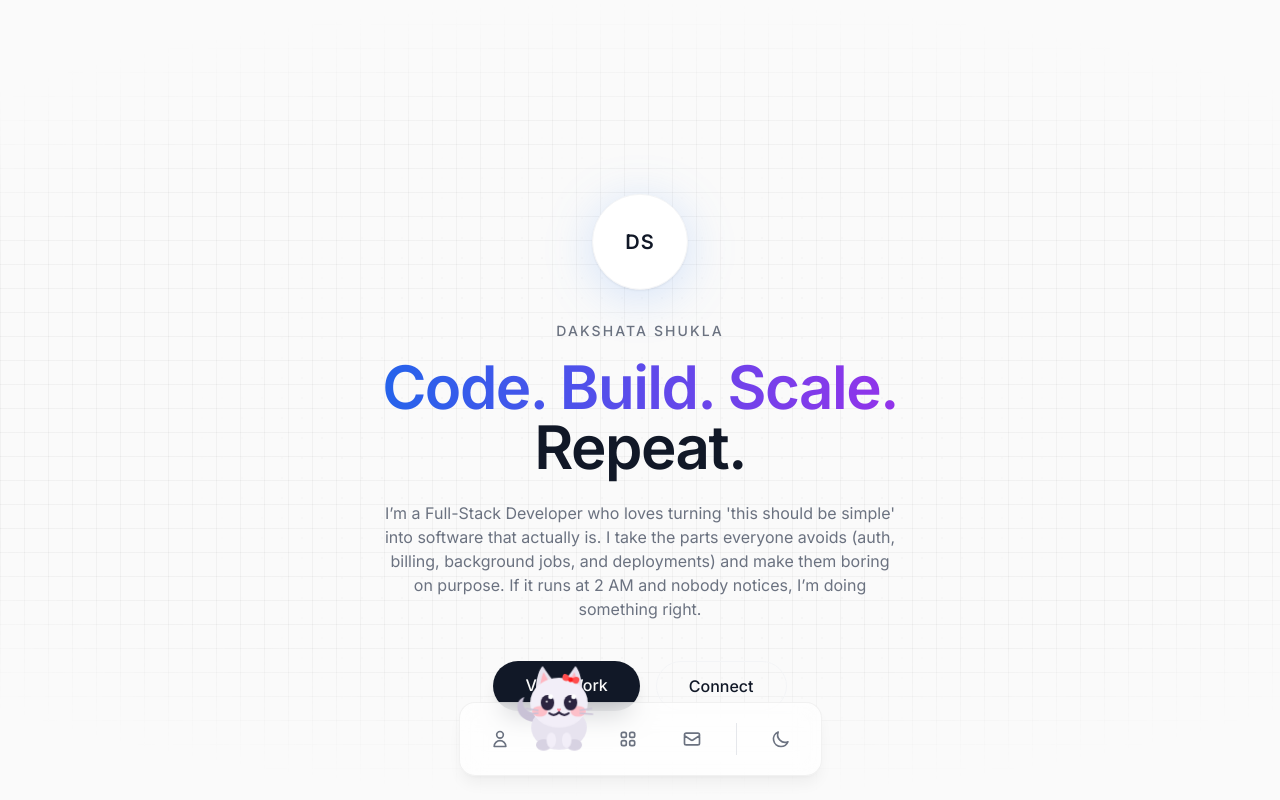
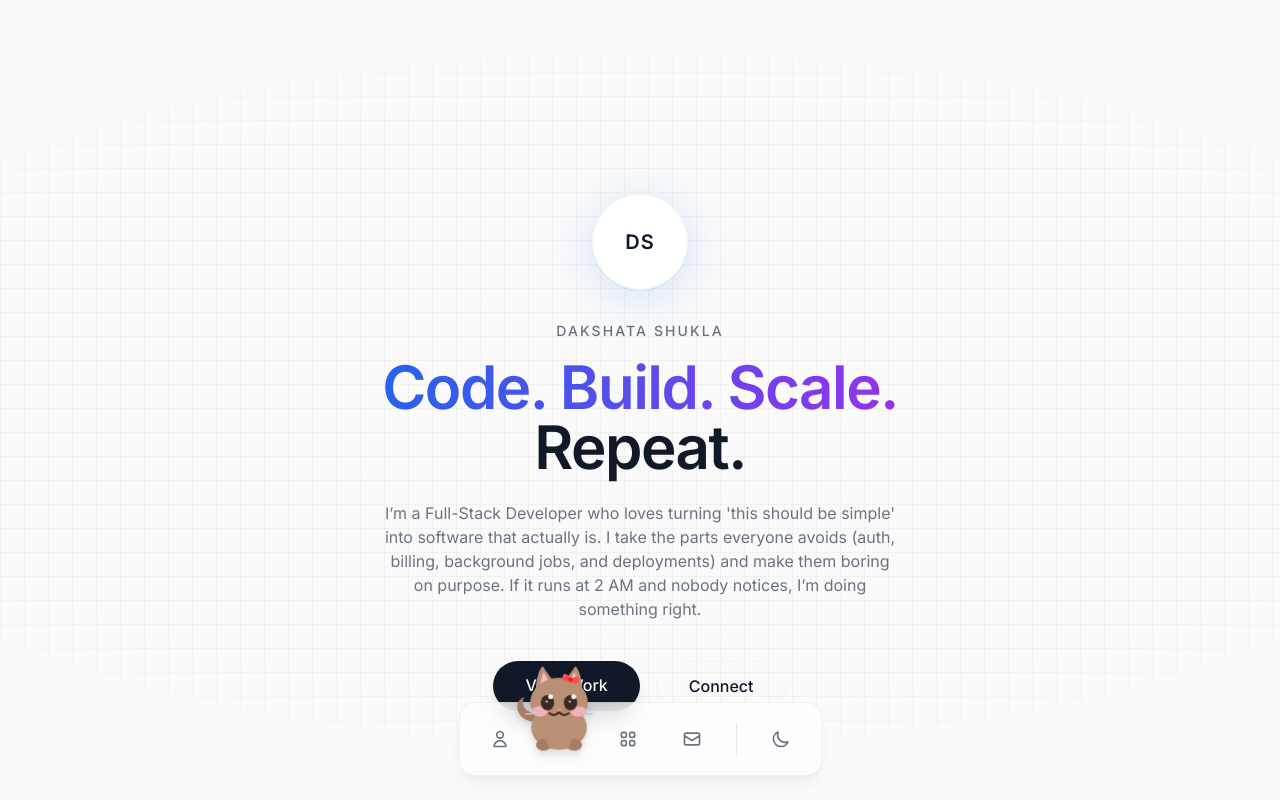
Before and after one commit to Dakshata-23/my-portfolio, a React (Vite) app: page / in a window 1280 px wide. Shown: the top 800 px of the page. Built offline with nearby package versions, Linux system fonts and the light colour scheme.

Commit message:
style: updated cute cat light mode color to fawn brown and added drop shadow

```diff
--- a/components/CuteCat.tsx
+++ b/components/CuteCat.tsx
@@ -1,7 +1,17 @@
-import React, { useEffect, useRef, useState } from 'react';
+import React, { useEffect, useRef, useState, useContext } from 'react';
+import { ThemeContext } from '../App';
 import MEOW_SRC from '../assets/sound_garage-cat-meow-8-fx-306184.mp3';
 
 const CuteCat: React.FC = () => {
+  const { theme } = useContext(ThemeContext);
+  const isLight = theme === 'light';
+
+  // Dynamic Cat Colors based on Theme
+  const cBody = isLight ? '#b89076' : '#e6e6fa';    // Soft fawn/latte brown
+  const cShadow = isLight ? '#a67c62' : '#d8d8f6';  // Slightly darker brown for tail/legs
+  const cEyeBase = isLight ? '#3d2b1f' : '#2b2440'; // Very dark brown for eyes
+  const cEyeGlint = '#ffffff';
+
   const catRef = useRef<HTMLDivElement>(null);
   const [soundOn, setSoundOn] = useState(false);
   const [isHidden, setIsHidden] = useState(false);
@@ -413,35 +423,35 @@ const CuteCat: React.FC = () => {
         onClick={handleCatClick}
         onMouseEnter={() => stateRef.current.isHovered = true}
         onMouseLeave={() => stateRef.current.isHovered = false}
-        className="fixed z-[100] cursor-pointer"
+        className="fixed z-[100] cursor-pointer drop-shadow-lg"
         style={{ left: catState.x, top: catState.y, transform: 'translate(-50%, -50%)', width: '96px', height: '96px', willChange: 'transform, left, top' }}
         title="pet me"
       >
         <svg viewBox="0 0 100 100" style={{ width: '100%', height: '100%', display: 'block', overflow: 'visible', transform: catState.flip ? 'scaleX(-1)' : 'none' }} className={catState.bob ? 'cat-bob' : ''}>
           {/* Tail */}
-          <path className="cat-tail" d="M24 66 C 4 64, 2 44, 14 40 C 8 52, 20 56, 26 58 Z" fill="#c9c2d6" />
+          <path className="cat-tail" d="M24 66 C 4 64, 2 44, 14 40 C 8 52, 20 56, 26 58 Z" fill={cShadow} />
 
           {/* Body */}
-          <ellipse cx="50" cy="72" rx="29" ry="23" fill="#e7e3ef" />
+          <ellipse cx="50" cy="72" rx="29" ry="23" fill={cBody} />
 
           {/* Back Paws */}
-          <ellipse cx="34" cy="90" rx="8" ry="6" fill="#d7d2e2" />
-          <ellipse cx="66" cy="90" rx="8" ry="6" fill="#d7d2e2" />
+          <ellipse cx="34" cy="90" rx="8" ry="6" fill={cShadow} />
+          <ellipse cx="66" cy="90" rx="8" ry="6" fill={cShadow} />
 
           {/* Front Paws (Cuter!) */}
-          <ellipse cx="42" cy="85" rx="5" ry="8" fill="#f2eef8" />
-          <ellipse cx="58" cy="85" rx="5" ry="8" fill="#f2eef8" />
+          <ellipse cx="42" cy="85" rx="5" ry="8" fill={cBody} />
+          <ellipse cx="58" cy="85" rx="5" ry="8" fill={cBody} />
 
           {/* Ears */}
-          <path d="M26 32 C26 20 30 10 33 8 C38 15 42 22 50 28 Z" fill="#e7e3ef" />
-          <path d="M74 32 C74 20 70 10 67 8 C62 15 58 22 50 28 Z" fill="#e7e3ef" />
+          <path d="M26 32 C26 20 30 10 33 8 C38 15 42 22 50 28 Z" fill={cBody} />
+          <path d="M74 32 C74 20 70 10 67 8 C62 15 58 22 50 28 Z" fill={cBody} />
 
           {/* Inner Ears (Pinker) */}
           <path d="M30 30 C31 22 33 16 34 14 C36 18 39 24 43 28 Z" fill="#ffb6c1" />
           <path d="M70 30 C69 22 67 16 66 14 C64 18 61 24 57 28 Z" fill="#ffb6c1" />
 
           {/* Head (Rounder & wider) */}
-          <ellipse cx="50" cy="46" rx="30" ry="26" fill="#f2eef8" />
+          <ellipse cx="50" cy="46" rx="30" ry="26" fill={cBody} />
 
           {/* Big Pink Cheeks */}
           <ellipse cx="30" cy="55" rx="8" ry="5.5" fill="#ffb6c1" opacity="0.85" />
@@ -450,28 +460,28 @@ const CuteCat: React.FC = () => {
           {/* Open/Normal Eyes (Bigger, starry) */}
           <g style={{ display: catState.happy || catState.sleep ? 'none' : 'block' }}>
             {/* Left Eye Base */}
-            <ellipse cx="38" cy="46" rx="7" ry="8" fill="#2b2440" style={{ transform: catState.blink ? 'scaleY(0.1)' : 'none', transformOrigin: 'center', transformBox: 'fill-box' }} />
+            <ellipse cx="38" cy="46" rx="7" ry="8" fill={cEyeBase} style={{ transform: catState.blink ? 'scaleY(0.1)' : 'none', transformOrigin: 'center', transformBox: 'fill-box' }} />
             {/* Right Eye Base */}
-            <ellipse cx="62" cy="46" rx="7" ry="8" fill="#2b2440" style={{ transform: catState.blink ? 'scaleY(0.1)' : 'none', transformOrigin: 'center', transformBox: 'fill-box' }} />
+            <ellipse cx="62" cy="46" rx="7" ry="8" fill={cEyeBase} style={{ transform: catState.blink ? 'scaleY(0.1)' : 'none', transformOrigin: 'center', transformBox: 'fill-box' }} />
 
             {/* Eye Glints (Cuteness!) - only these move to look around */}
             <g style={{ transform: `translate(${catState.eyeOffsetX}px, ${catState.eyeOffsetY}px)` }}>
-              <circle cx="40" cy="43" r="2.5" fill="#fff" />
-              <circle cx="36" cy="48" r="1" fill="#fff" />
+              <circle cx="40" cy="43" r="2.5" fill={cEyeGlint} />
+              <circle cx="36" cy="48" r="1" fill={cEyeGlint} />
 
-              <circle cx="64" cy="43" r="2.5" fill="#fff" />
-              <circle cx="60" cy="48" r="1" fill="#fff" />
+              <circle cx="64" cy="43" r="2.5" fill={cEyeGlint} />
+              <circle cx="60" cy="48" r="1" fill={cEyeGlint} />
             </g>
           </g>
 
           {/* Happy Eyes (^ ^) */}
-          <g style={{ display: catState.happy ? 'block' : 'none' }} fill="none" stroke="#2b2440" strokeWidth="3.5" strokeLinecap="round">
+          <g style={{ display: catState.happy ? 'block' : 'none' }} fill="none" stroke={cEyeBase} strokeWidth="3.5" strokeLinecap="round">
             <path d="M32 48 Q38 39 44 48" />
             <path d="M56 48 Q62 39 68 48" />
           </g>
 
           {/* Sleepy Eyes (- -) */}
-          <g style={{ display: catState.sleep && !catState.happy ? 'block' : 'none' }} stroke="#2b2440" strokeWidth="3.5" strokeLinecap="round">
+          <g style={{ display: catState.sleep && !catState.happy ? 'block' : 'none' }} stroke={cEyeBase} strokeWidth="3.5" strokeLinecap="round">
             <line x1="33" y1="47" x2="43" y2="47" />
             <line x1="57" y1="47" x2="67" y2="47" />
           </g>
@@ -480,10 +490,10 @@ const CuteCat: React.FC = () => {
           <path d="M48 53 C49 53 50 54 50 55 C50 54 51 53 52 53 Z" fill="#ff8da1" stroke="#ff8da1" strokeWidth="1.5" strokeLinecap="round" />
 
           {/* Normal Mouth */}
-          <path style={{ display: catState.happy ? 'none' : 'block' }} d="M50 56 Q45 61 40 57 M50 56 Q55 61 60 57" fill="none" stroke="#2b2440" strokeWidth="2.2" strokeLinecap="round" />
+          <path style={{ display: catState.happy ? 'none' : 'block' }} d="M50 56 Q45 61 40 57 M50 56 Q55 61 60 57" fill="none" stroke={cEyeBase} strokeWidth="2.2" strokeLinecap="round" />
 
           {/* Happy Mouth (Wide open!) */}
-          <path style={{ display: catState.happy ? 'block' : 'none' }} d="M42 56 Q50 68 58 56" fill="none" stroke="#2b2440" strokeWidth="2.5" strokeLinecap="round" />
+          <path style={{ display: catState.happy ? 'block' : 'none' }} d="M42 56 Q50 68 58 56" fill="none" stroke={cEyeBase} strokeWidth="2.5" strokeLinecap="round" />
           <path style={{ display: catState.happy ? 'block' : 'none' }} d="M44 57 Q50 66 56 57 Z" fill="#ff8da1" />
 
           {/* Whiskers (Slightly lowered) */}
```
